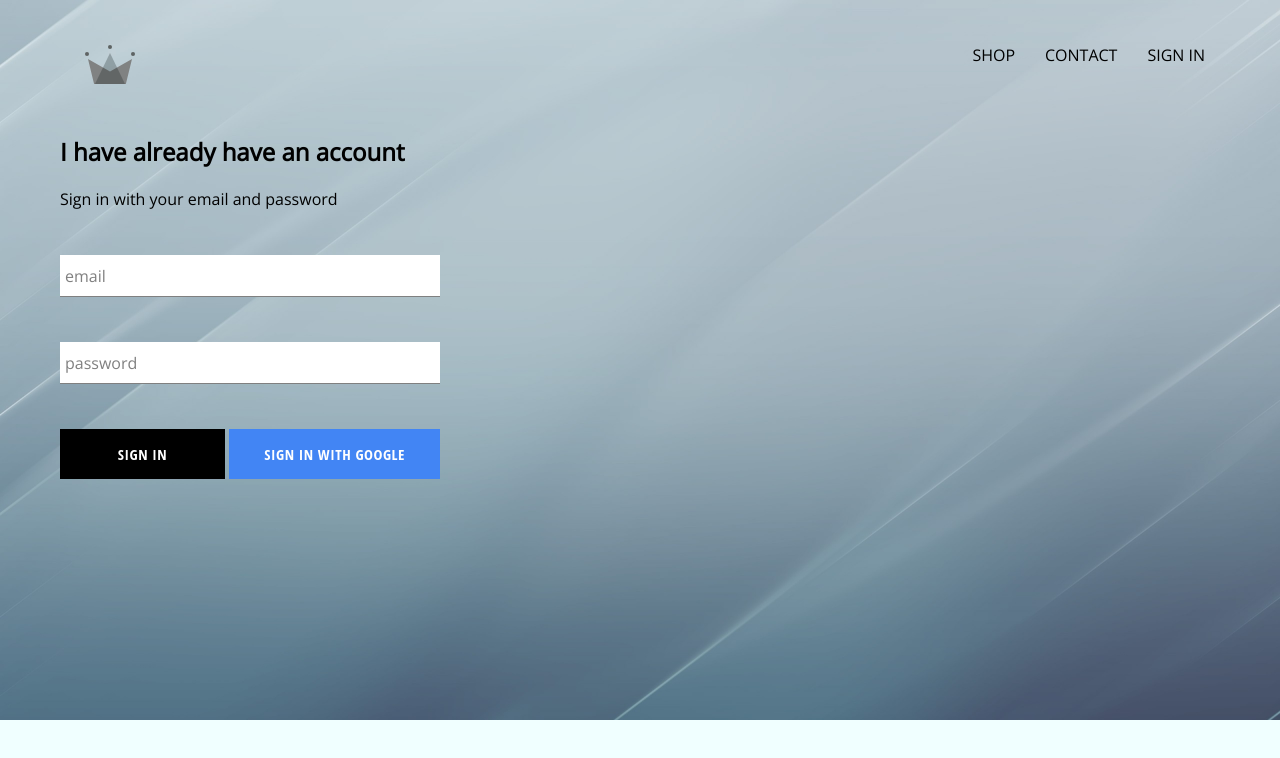
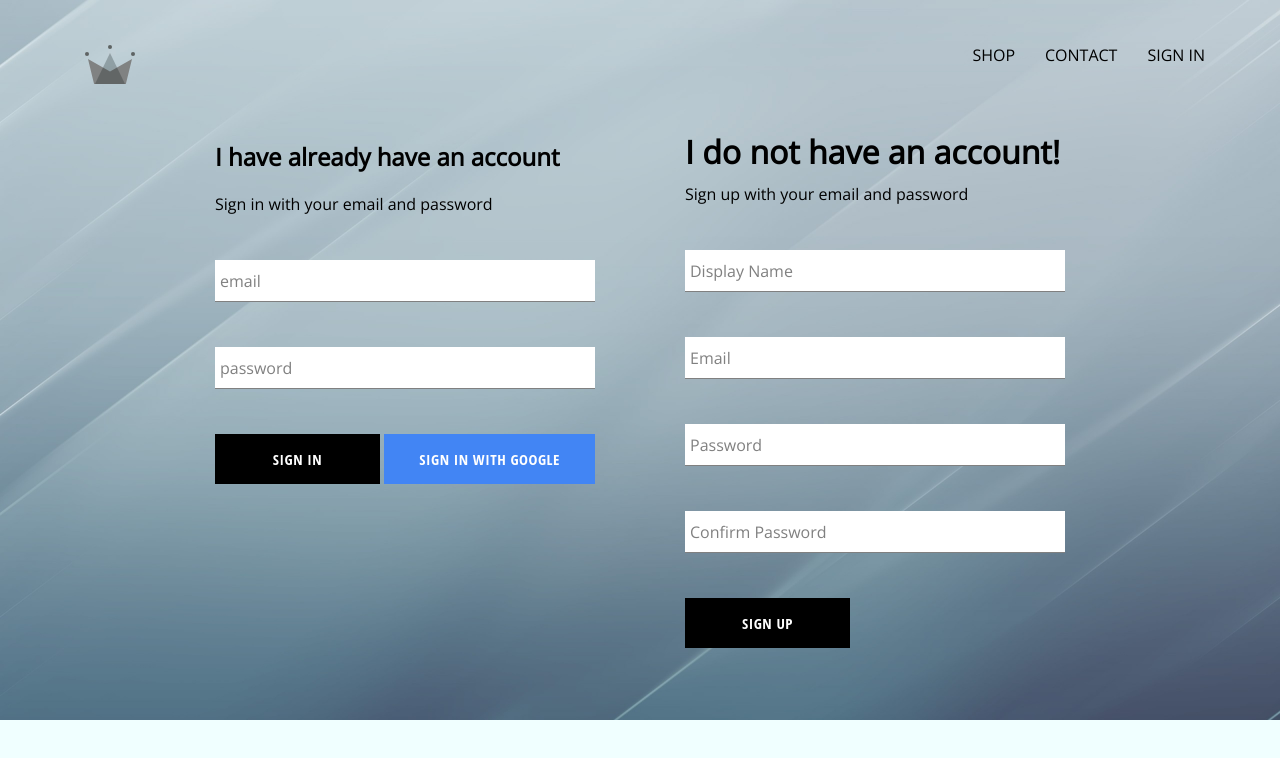
Before and after one commit to zakaria-akash/glee-fashion-mart-e-commerce, a React (Create React App) app: page /signin in a window 1280 px wide. Shown: the top 758 px of the page. Built offline with nearby package versions, Linux system fonts and the light colour scheme; no server answers; a web font is replaced by a local one.

Commit message:
adding the functionality of sign-in and sign-up with email and password

```diff
--- a/src/components/sign-in/sign-in.component.jsx
+++ b/src/components/sign-in/sign-in.component.jsx
@@ -5,7 +5,7 @@
 import FormInput from "../form-input/form-input.component";
 import CustomButton from "../custom-button/custom-button.component";
 
-import { signInWithGoogle } from "../../firebase/firebase.utils";
+import { auth, signInWithGoogle } from "../../firebase/firebase.utils";
 
 class SignIn extends React.Component {
   constructor(props) {
@@ -17,13 +17,22 @@
     };
   }
 
-  handleSubmit = (e) => {
+  handleSubmit = async (e) => {
     e.preventDefault();
 
-    this.setState({
-      email: "",
-      password: "",
-    });
+    const {email, password} = this.state;
+
+    try {
+      await auth.signInWithEmailAndPassword(email, password);
+      this.setState({
+        email: "",
+        password: "",
+      });
+    } catch (err) {
+      console.log(err) ;
+    }
+
+
   };
 
   handleChange = (e) => {
--- /dev/null
+++ b/src/components/sign-up/sign-up.component.jsx
@@ -0,0 +1,104 @@
+import React from "react";
+
+import FormInput from "../form-input/form-input.component";
+import CustomButton from "../custom-button/custom-button.component";
+
+import { auth, createUserProfileDocument } from "../../firebase/firebase.utils";
+
+import "./sign-up.styless.scss";
+
+class SignUp extends React.Component {
+  constructor() {
+    super();
+
+    this.state = {
+      displayName: "",
+      email: "",
+      password: "",
+      confirmPassword: "",
+    };
+  }
+
+  handleSubmit = async (e) => {
+    e.preventDefault();
+
+    const { displayName, email, password, confirmPassword } = this.state;
+
+    if (password !== confirmPassword) {
+      alert("passwords do bot match!");
+      return;
+    }
+
+    try {
+      const { user } = await auth.createUserWithEmailAndPassword(
+        email,
+        password
+      );
+
+      await createUserProfileDocument(user, { displayName });
+
+      this.setState({
+        displayName: "",
+        email: "",
+        password: "",
+        confirmPassword: "",
+      });
+    } catch (err) {
+      console.error(err);
+    }
+  };
+
+  handleChange = (e) => {
+    const { name, value } = e.target;
+
+    this.setState({ [name]: value });
+  };
+
+  render() {
+    const { displayName, email, password, confirmPassword } = this.state;
+    return (
+      <div className="sign-up">
+        <h1 className="title">I do not have an account!</h1>
+        <span>Sign up with your email and password</span>
+        <form className="sign-up-form" onSubmit={this.handleSubmit}>
+          <FormInput
+            type="text"
+            name="displayName"
+            value={displayName}
+            onChange={this.handleChange}
+            label="Display Name"
+            required
+          />
+          <FormInput
+            type="email"
+            name="email"
+            value={email}
+            onChange={this.handleChange}
+            label="Email"
+            required
+          />
+          <FormInput
+            type="password"
+            name="password"
+            value={password}
+            onChange={this.handleChange}
+            label="Password"
+            required
+          />
+          <FormInput
+            type="password"
+            name="confirmPassword"
+            value={confirmPassword}
+            onChange={this.handleChange}
+            label="Confirm Password"
+            required
+          />
+
+          <CustomButton type="submit">Sign Up</CustomButton>
+        </form>
+      </div>
+    );
+  }
+}
+
+export default SignUp;
--- /dev/null
+++ b/src/components/sign-up/sign-up.styless.scss
@@ -0,0 +1,9 @@
+.sign-up {
+    display: flex;
+    flex-direction: column;
+    width: 380px;
+
+    .title {
+        margin: 10px 0;
+    }
+}
--- a/src/pages/sign-in-and-sign-up/sign-in-and-sign-up.component.jsx
+++ b/src/pages/sign-in-and-sign-up/sign-in-and-sign-up.component.jsx
@@ -1,12 +1,14 @@
 import React from "react";
 
 import SignIn from "../../components/sign-in/sign-in.component";
+import SignUp from "../../components/sign-up/sign-up.component";
 
 import "./sign-in-and-sign-up.styles.scss";
 
 const SignInAndSignUpPage = () => (
   <div className="sign-in-and-sign-up">
     <SignIn />
+    <SignUp />
   </div>
 );
 
--- a/src/pages/sign-in-and-sign-up/sign-in-and-sign-up.styles.scss
+++ b/src/pages/sign-in-and-sign-up/sign-in-and-sign-up.styles.scss
@@ -0,0 +1,6 @@
+.sign-in-and-sign-up {
+    width: 850px;
+    display: flex;
+    justify-content: space-between;
+    margin: 30px auto;
+}
```
